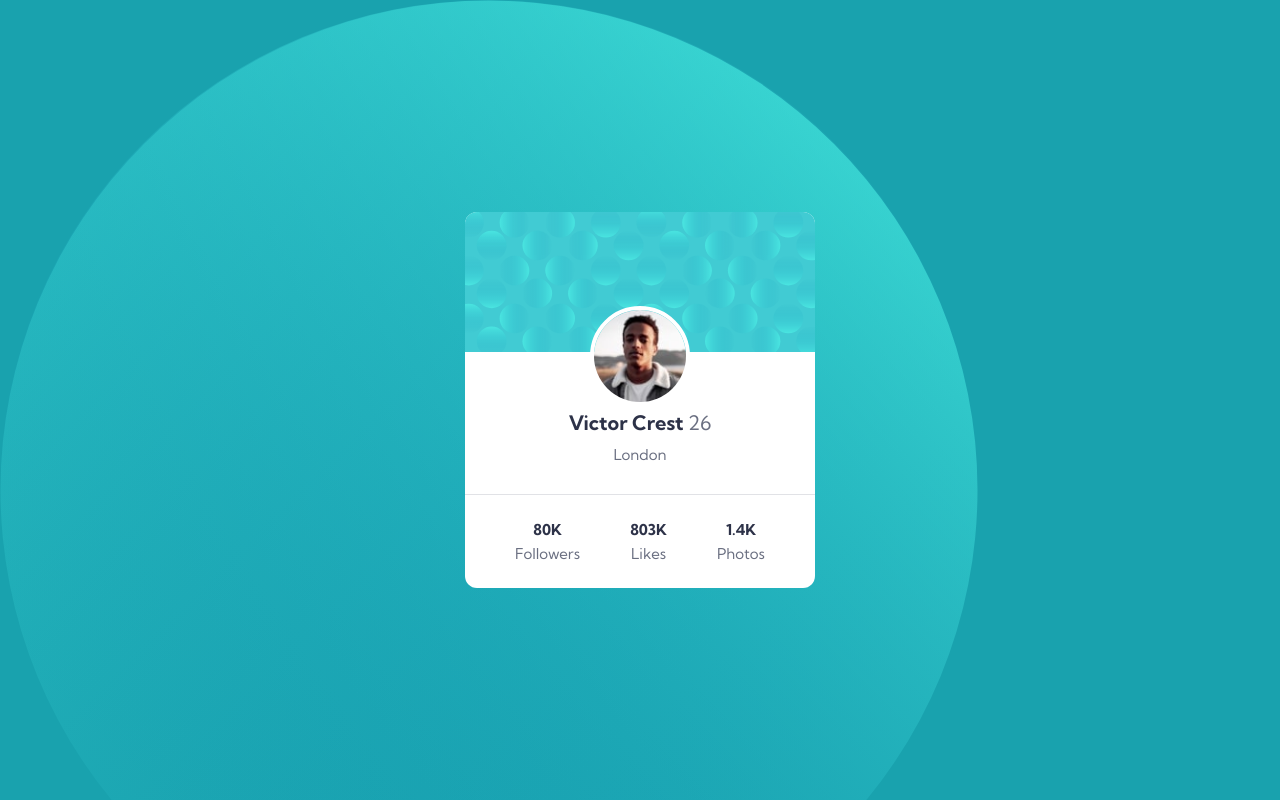
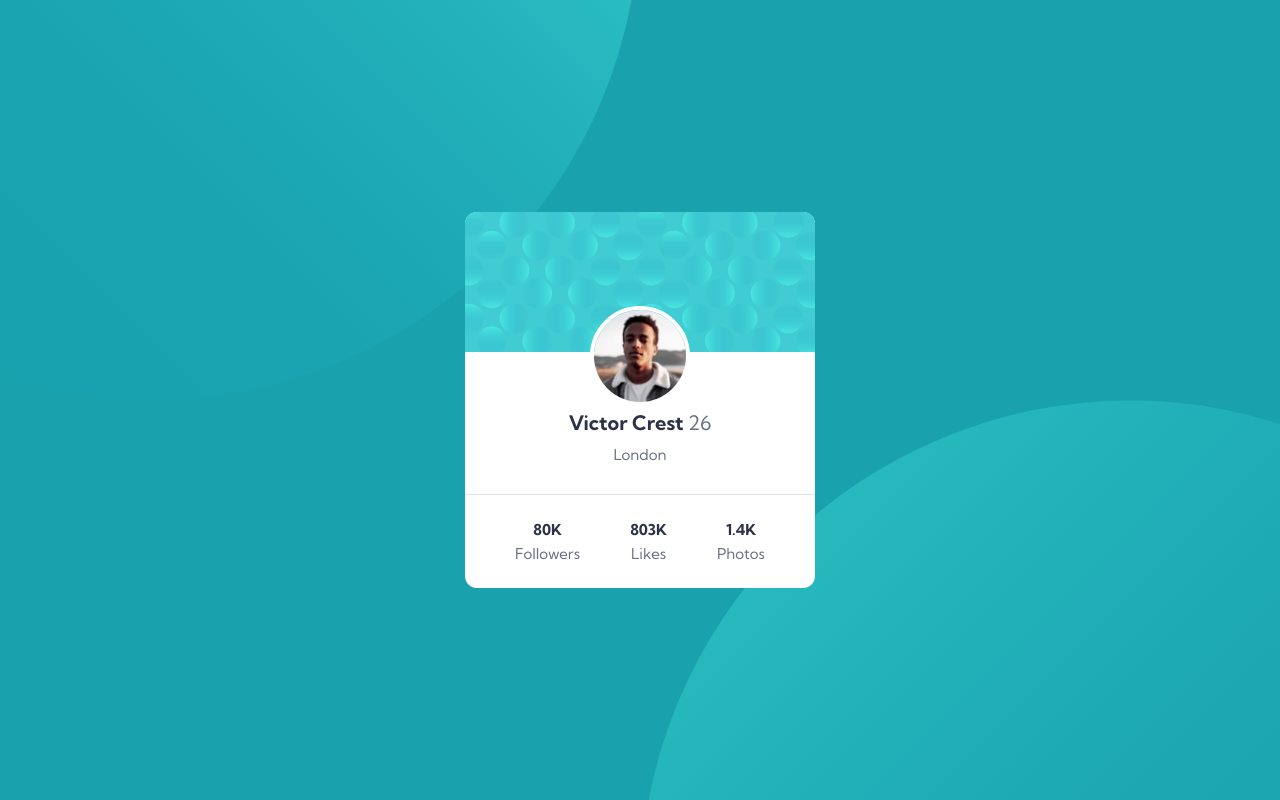
Before and after one commit to cnwanneka/profile-card-component, a plain HTML site: page index.html in a window 1280 px wide. Drawn offline with Linux system fonts and the light colour scheme.

Commit message:
positioned background images

```diff
--- a/style.css
+++ b/style.css
@@ -12,6 +12,7 @@ body {
     min-height: 100vh;
     background-image: url(images/bg-pattern-top.svg), url(images/bg-pattern-bottom.svg);
     background-repeat: no-repeat, no-repeat;
+    background-position: right 50vw bottom 50vh, left 50vw top 50vh ;
 }
 .container {
     margin: 0 auto;
```
